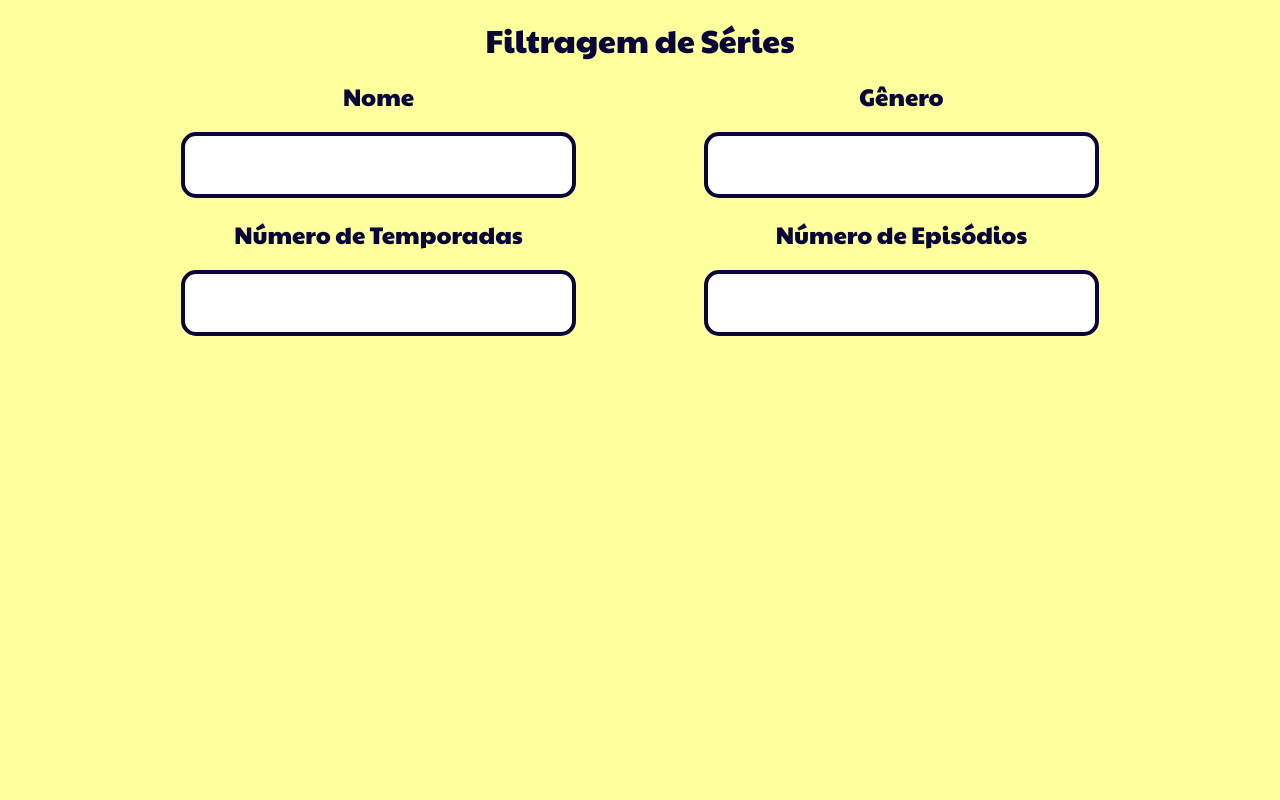
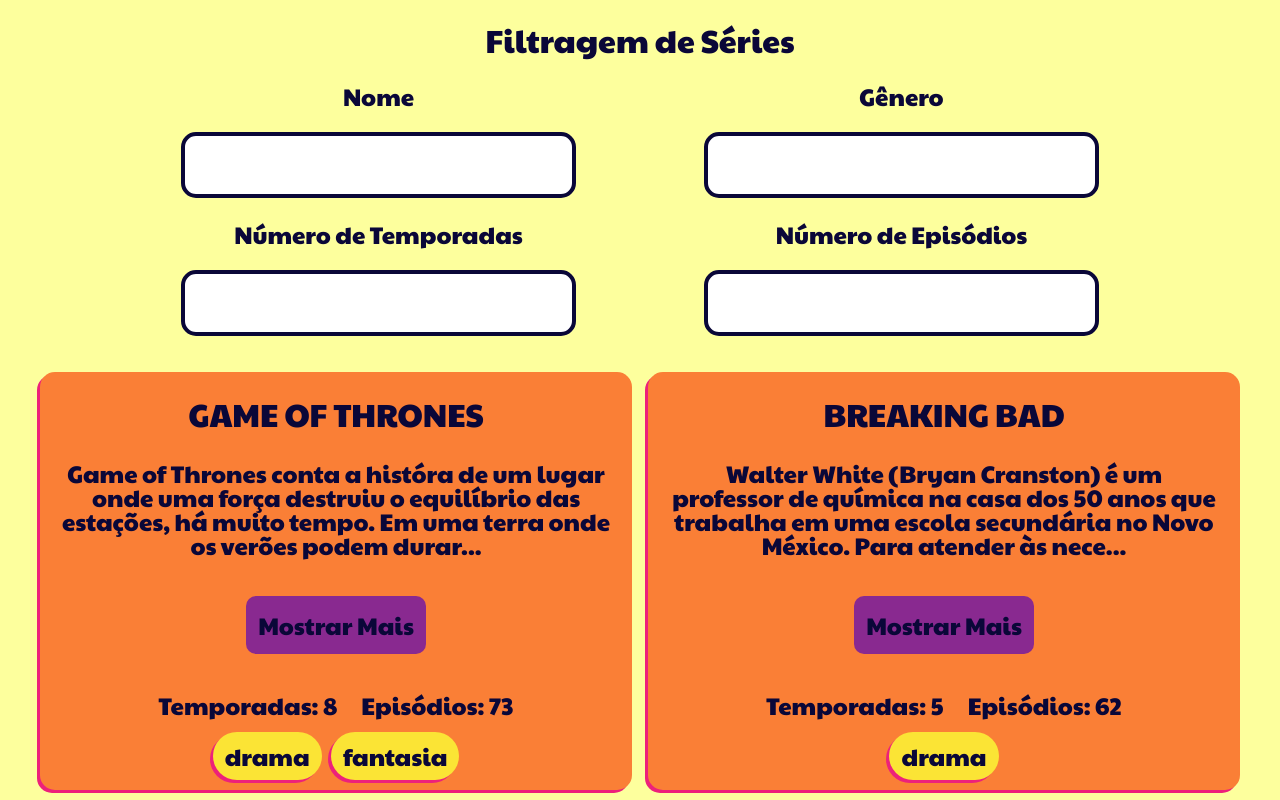
Before and after one commit to Pololokka/desafio-series, a React (Vite) app: page / in a window 1280 px wide. Shown: the top 800 px of the page. Built offline with nearby package versions, Linux system fonts and the light colour scheme.

Commit message:
:ok_hand: style: retirado itens inúteis

```diff
--- a/src/App.jsx
+++ b/src/App.jsx
@@ -12,30 +12,20 @@
   seasons: "",
   episodes: "",
 };
-let arrayFiltered = Produtos;
 
 function App() {
   const [formFilter, setFormFilter] = useState(initialForm);
   const [arrayFiltered, setArrayFiltered] = useState(Produtos);
 
   useEffect(() => {
-    setArrayFiltered(
-      Produtos.filter((element) => {
-        return (
-          element.name.includes(formFilter.name.toLocaleUpperCase()) &&
-          element.genres.includes(formFilter.genre)
-        );
-        // if (element.name) {
-        //   console.log("nome");
-        //   return element.name.includes(formFilter.name.toLocaleUpperCase());
-        // }
-        // if (element.genres !== "") {
-        //   console.log("gênero");
-        //   return element.genres.includes(formFilter.genres);
-        // }
-        // console.log("final");
-      })
-    );
+    const arrayZaq = Produtos.filter((element) => {
+      return (
+        element.name.includes(formFilter.name.toLocaleUpperCase()) ||
+        element.genres.includes(formFilter.genre)
+      );
+    });
+
+    setArrayFiltered(arrayZaq);
     console.log(formFilter);
   }, [formFilter]);
 
@@ -89,7 +79,7 @@
       </section>
 
       <section className="app__cards">
-        {arrayFiltered.map((element) => {
+        {arrayFiltered?.map((element) => {
           return (
             <Card
               key={element.id}
```
